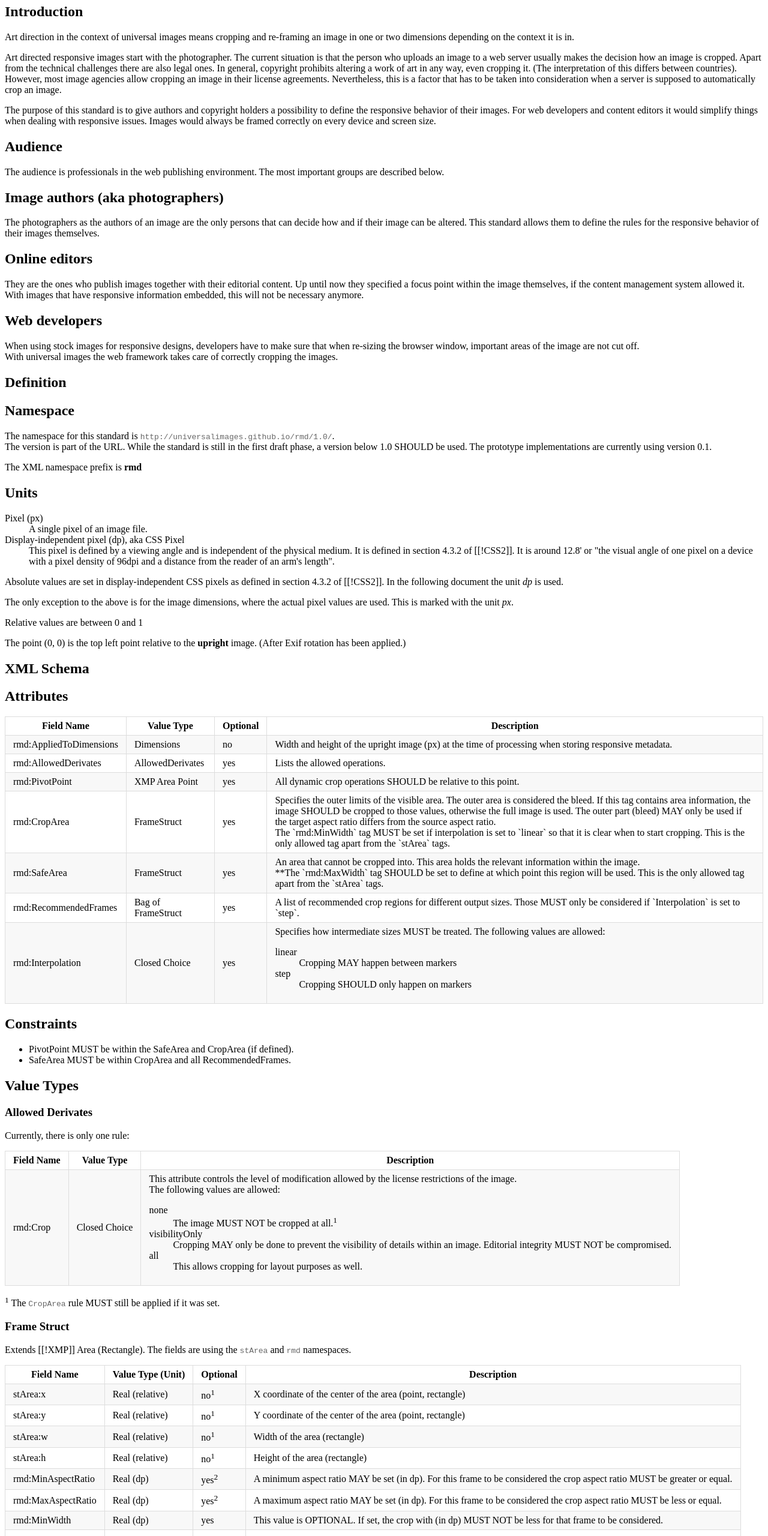
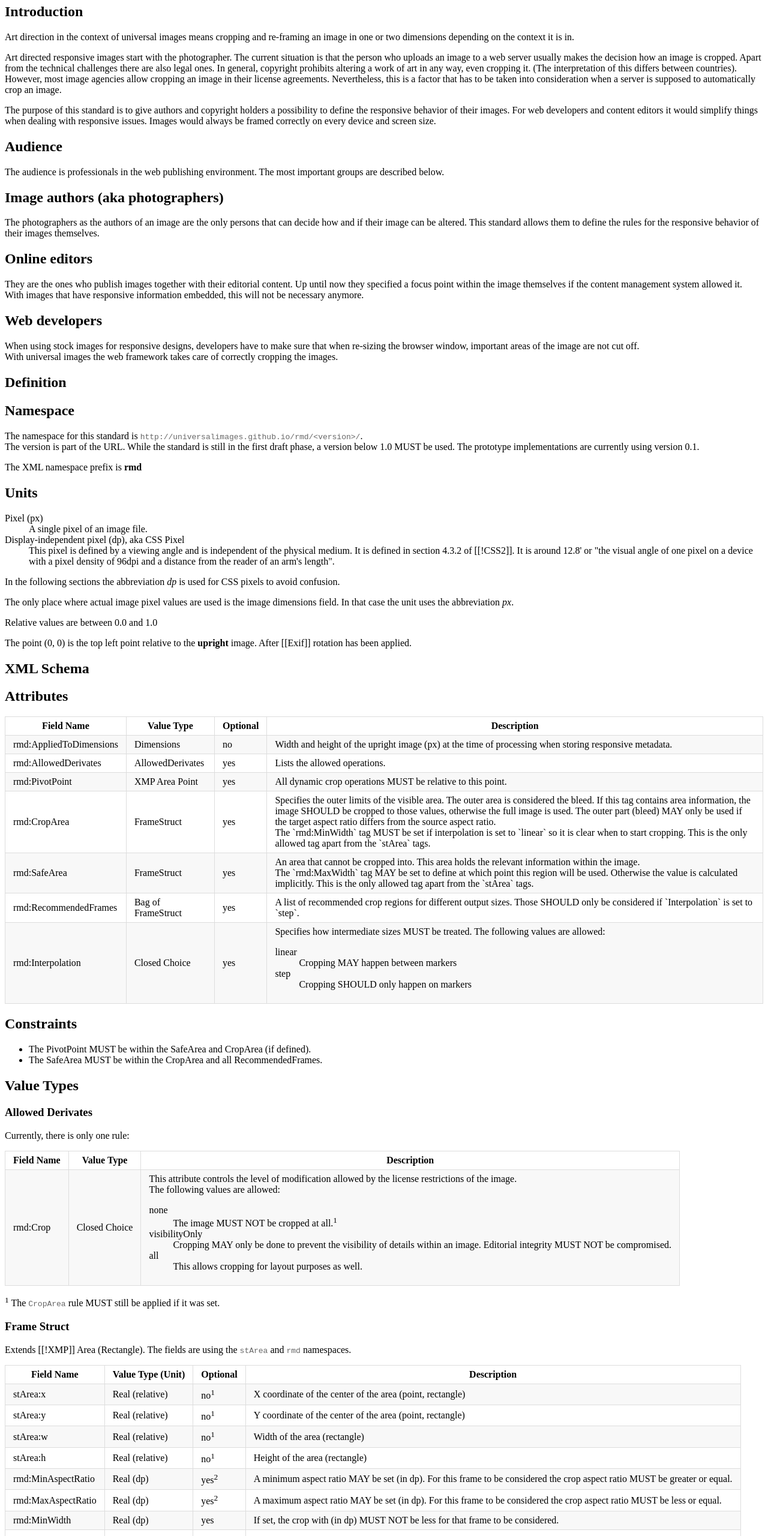
Before and after one commit to universalimages/rmd, a website: page index.html in a window 1280 px wide. Shown: the part 240-2800 px from the top of the page at 60% size. Drawn offline with Linux system fonts and the light colour scheme.

Commit message:
revision

```diff
--- a/index.html
+++ b/index.html
@@ -102,7 +102,7 @@
     </section>
     <section>
       <h2>Online editors</h2>
-      <p>They are the ones who publish images together with their editorial content. Up until now they specified a focus point within the image themselves, if the content management system allowed it.<br/>
+      <p>They are the ones who publish images together with their editorial content. Up until now they specified a focus point within the image themselves if the content management system allowed it.<br/>
       With images that have responsive information embedded, this will not be necessary anymore.
       </p>
     </section>
@@ -119,8 +119,8 @@
     <h1>Definition</h1>
     <section>
     <h2>Namespace</h2>
-      <p>The namespace for this standard is <code>http://universalimages.github.io/rmd/1.0/</code>. <br/>
-      The version is part of the URL. While the standard is still in the first draft phase, a version below 1.0 SHOULD be used. The prototype implementations are currently using version 0.1.
+      <p>The namespace for this standard is <code>http://universalimages.github.io/rmd/&lt;version&gt;/</code>. <br/>
+      The version is part of the URL. While the standard is still in the first draft phase, a version below 1.0 MUST be used. The prototype implementations are currently using version 0.1.
       </p>
       <p>The XML namespace prefix is <strong>rmd</strong></p>
     </section>
@@ -133,12 +133,12 @@
         <dd>This pixel is defined by a viewing angle and is independent of the physical medium. It is defined in section 4.3.2 of [[!CSS2]]. It is around 12.8' or "the visual angle of one pixel on a device with a pixel density of 96dpi and a distance from the reader of an arm's length".
         </dd>
 
-      <p>Absolute values are set in display-independent CSS pixels as defined in section 4.3.2 of [[!CSS2]]. In the following document the unit <dfn>dp</dfn> is used.</p>
-      <p>The only exception to the above is for the image dimensions, where the actual
-        pixel values are used. This is marked with the unit <dfn>px</dfn>.
-      <p>Relative values are between 0 and 1</p>
+      <p>In the following sections the abbreviation <dfn>dp</dfn> is used for CSS pixels to avoid confusion.</p>
+      <p>The only place where actual image pixel values are used is the
+        image dimensions field. In that case the unit uses the abbreviation <dfn>px</dfn>.
+      <p>Relative values are between 0.0 and 1.0</p>
       <p>
-        The point (0, 0) is the top left point relative to the <strong>upright</strong> image. (After Exif rotation has been applied.)
+        The point (0, 0) is the top left point relative to the <strong>upright</strong> image. After [[Exif]] rotation has been applied.
       </p>
     </section>
   </section><!-- Definition -->
@@ -158,19 +158,19 @@
           <td>Lists the allowed operations.</td>
         </tr>
         <tr><td>rmd:PivotPoint</td><td>XMP Area Point</td><td>yes</td>
-          <td>All dynamic crop operations SHOULD be relative to this point.</td>
+          <td>All dynamic crop operations MUST be relative to this point.</td>
         </tr>
         <tr><td>rmd:CropArea</td><td>FrameStruct</td><td>yes</td>
           <td>Specifies the outer limits of the visible area. The outer area is considered the bleed. If this tag contains area information, the image SHOULD be cropped to those values, otherwise the full image is used. The outer part (bleed) MAY only be used if the target aspect ratio differs from the source aspect ratio.<br>
-          The `rmd:MinWidth` tag MUST be set if interpolation is set to `linear` so that it is clear when to start cropping. This is the only allowed tag apart from the `stArea` tags.</td>
+          The `rmd:MinWidth` tag MUST be set if interpolation is set to `linear` so it is clear when to start cropping. This is the only allowed tag apart from the `stArea` tags.</td>
         </tr>
         <tr><td>rmd:SafeArea</td><td>FrameStruct</td><td>yes</td>
           <td>An area that cannot be cropped into. This area holds the relevant information within the image.<br>
-          **The `rmd:MaxWidth` tag SHOULD be set to define at which point this region will be used. This is the only allowed tag apart from the `stArea` tags.
+          The `rmd:MaxWidth` tag MAY be set to define at which point this region will be used. Otherwise the value is calculated implicitly. This is the only allowed tag apart from the `stArea` tags.
           </td>
         </tr>
         <tr><td>rmd:RecommendedFrames</td><td>Bag of FrameStruct</td><td>yes</td>
-          <td>A list of recommended crop regions for different output sizes. Those MUST only be considered if `Interpolation` is set to `step`.</td>
+          <td>A list of recommended crop regions for different output sizes. Those SHOULD only be considered if `Interpolation` is set to `step`.</td>
         </tr>
         <tr><td>rmd:Interpolation</td><td>Closed Choice</td><td>yes</td>
           <td>Specifies how intermediate sizes MUST be treated. The following values are allowed:<br/>
@@ -186,8 +186,8 @@
     <section>
       <h2>Constraints</h3>
       <ul>
-        <li>PivotPoint MUST be within the SafeArea and CropArea (if defined).</li>
-        <li>SafeArea MUST be within CropArea and all RecommendedFrames.</li>
+        <li>The PivotPoint MUST be within the SafeArea and CropArea (if defined).</li>
+        <li>The SafeArea MUST be within the CropArea and all RecommendedFrames.</li>
       </ul>
     </section>
 
@@ -238,10 +238,10 @@
             <td>A maximum aspect ratio MAY be set (in dp). For this frame to be considered the crop aspect ratio MUST be less or equal.</td>
           </tr>
           <tr><td>rmd:MinWidth</td><td>Real (dp)</td><td>yes</td>
-            <td>This value is OPTIONAL. If set, the crop with (in dp) MUST NOT be less for that frame to be considered.</td>
+            <td>If set, the crop with (in dp) MUST NOT be less for that frame to be considered.</td>
           </tr>
           <tr><td>rmd:MaxWidth</td><td>Real (dp)</td><td>yes<sup>2</sup></td>
-            <td>This value is OPTIONAL. If set, the crop with (in dp) MUST NOT be larger for that frame to be considered.</td>
+            <td>If set, the crop with (in dp) MUST NOT be larger for that frame to be considered.</td>
           </tr>
         </table>
         <p>
@@ -280,7 +280,7 @@
         <table>
           <tr><th>Type</th><th>Definition</th></tr>
           <tr><td>Point</td><td>Single point at stArea:x, stArea:y</td></tr>
-          <tr><td>Rectangle</td><td>Center at stArea:x, stArea:y with bounds stArea:w, stArea:h</td></tr>
+          <tr><td>Rectangle</td><td>Center at stArea:x, stArea:y. Width and height defined by stArea:w and stArea:h</td></tr>
         </table>
         <p>
           The field namespace URI is <code>http://ns.adobe.com/xmp/sType/Area#</code><br/>
@@ -291,7 +291,7 @@
     <section>
       <h2>Compatibility with other standards</h2>
       <p>
-        The RMD standard brings all information needed for responsive images into one namespace. It's possible that some information is already stored in a different place. The following table specifies how existing metadata should be treated.
+        The RMD standard combines all information needed for responsive images into one namespace. It is possible that some information is already stored in a different place. The following table specifies how existing metadata should be treated.
       </p>
       <table>
         <tr><th>Field Name</th><th>Action</th></tr>
@@ -324,13 +324,13 @@
             If the container element is larger or equal to the CropArea (or the width of the image), then the image MUST NOT be cropped.
           </li>
           <li>
-            If the container element is smaller or equal to the MaxWidth value of the SafeArea, then the image MUST be cropped to the safe area only. This rule also applies if the calculated height is smaller than the height of the SafeArea.
+            If the container element is smaller or equal to the MaxWidth value of the SafeArea, then the image MUST only be cropped to the safe area. This rule also applies if the calculated height is smaller than the height of the SafeArea.
           </li>
           <li>
-            If the SafeArea is not defined, then only one axis MAY be cropped (past the crop defined by the CropArea).
+            If the SafeArea is not defined, then only one axis MAY be cropped, apart from the crop defined by the CropArea.
           </li>
           <li>
-            If the container size is in between the two, then the behavior depends on the Interpolation field. If it is set to linear and the MaxWidth is set on the SafeArea tag, then the target width MUST be in between the SafeArea and the CropArea. If the Interpolation is set to step, then the closest matching recommended crop MUST be chosen. If it is not defined, then step SHOULD be assumed.
+            If the container size is in between the above two, then the behavior depends on the Interpolation field. If it is set to linear and the MaxWidth is set on the SafeArea tag, then the target width MUST be in between the SafeArea and the CropArea. If the Interpolation is set to step, then the closest matching recommended crop MUST be chosen. If it is not defined, then step SHOULD be assumed.
           </li>
         </ul>
         All values have to be normalized to dp for the calculations.
--- a/package.json
+++ b/package.json
@@ -10,5 +10,8 @@
   "version": "1.0.0",
   "devDependencies": {
     "live-server": "^0.9.2"
+  },
+  "scripts": {
+    "start": "./node_modules/.bin/live-server"
   }
 }
```
